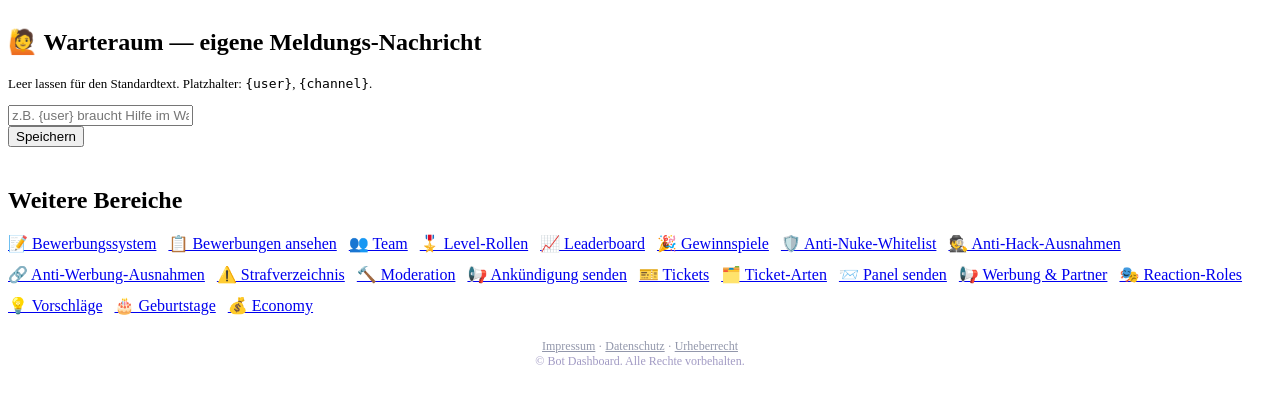
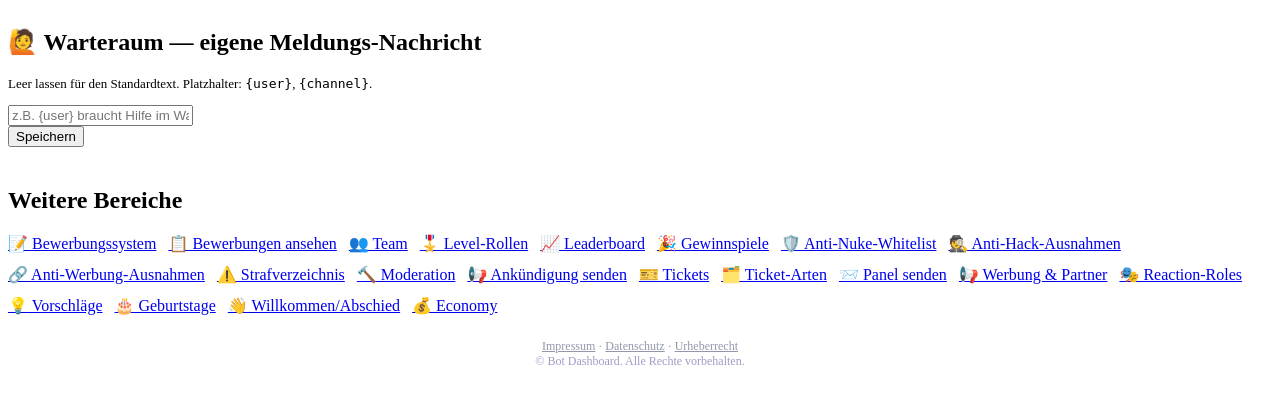
Before and after one commit to tojo01222-cloud/discord-bot-dashboard, a Python web app: template dashboard/backend/templates/settings.html in a window 1280 px wide. Shown: the part 543-944 px from the top of the page. Run offline with Jinja, Linux system fonts and the light colour scheme; the template is opened without the code that fills it, so the values that code supplies are empty.

Commit message:
Update settings.html

```diff
--- a/dashboard/backend/templates/settings.html
+++ b/dashboard/backend/templates/settings.html
@@ -160,6 +160,7 @@
     <a href="/dashboard/{{ guild.id }}/reactionroles" class="btn btn-small btn-ghost">🎭 Reaction-Roles</a>
     <a href="/dashboard/{{ guild.id }}/vorschlaege" class="btn btn-small btn-ghost">💡 Vorschläge</a>
     <a href="/dashboard/{{ guild.id }}/geburtstage" class="btn btn-small btn-ghost">🎂 Geburtstage</a>
+    <a href="/dashboard/{{ guild.id }}/willkommen" class="btn btn-small btn-pink">👋 Willkommen/Abschied</a>
     <a href="/dashboard/{{ guild.id }}/economy" class="btn btn-small btn-green">💰 Economy</a>
 </div>
 {% endblock %}
```
